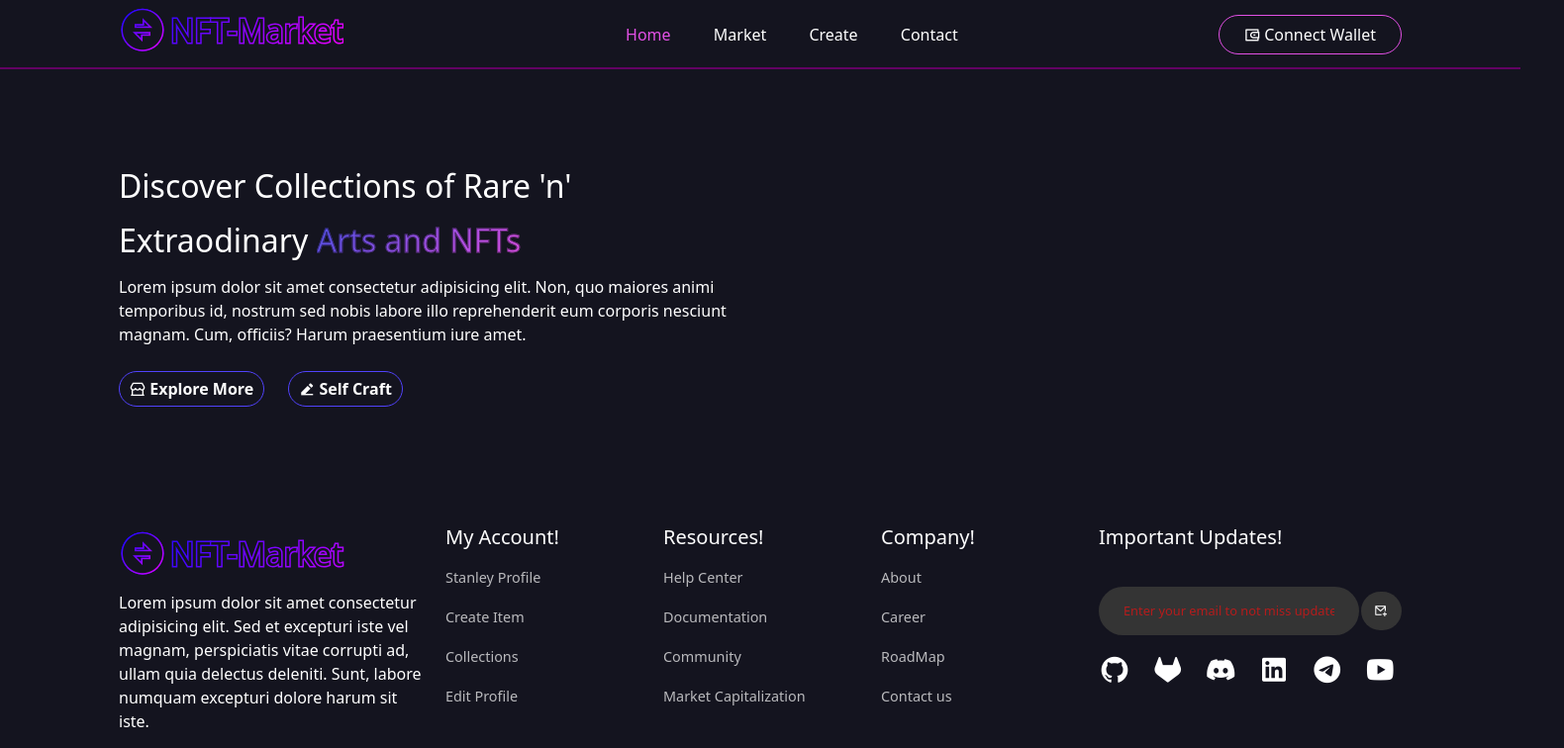
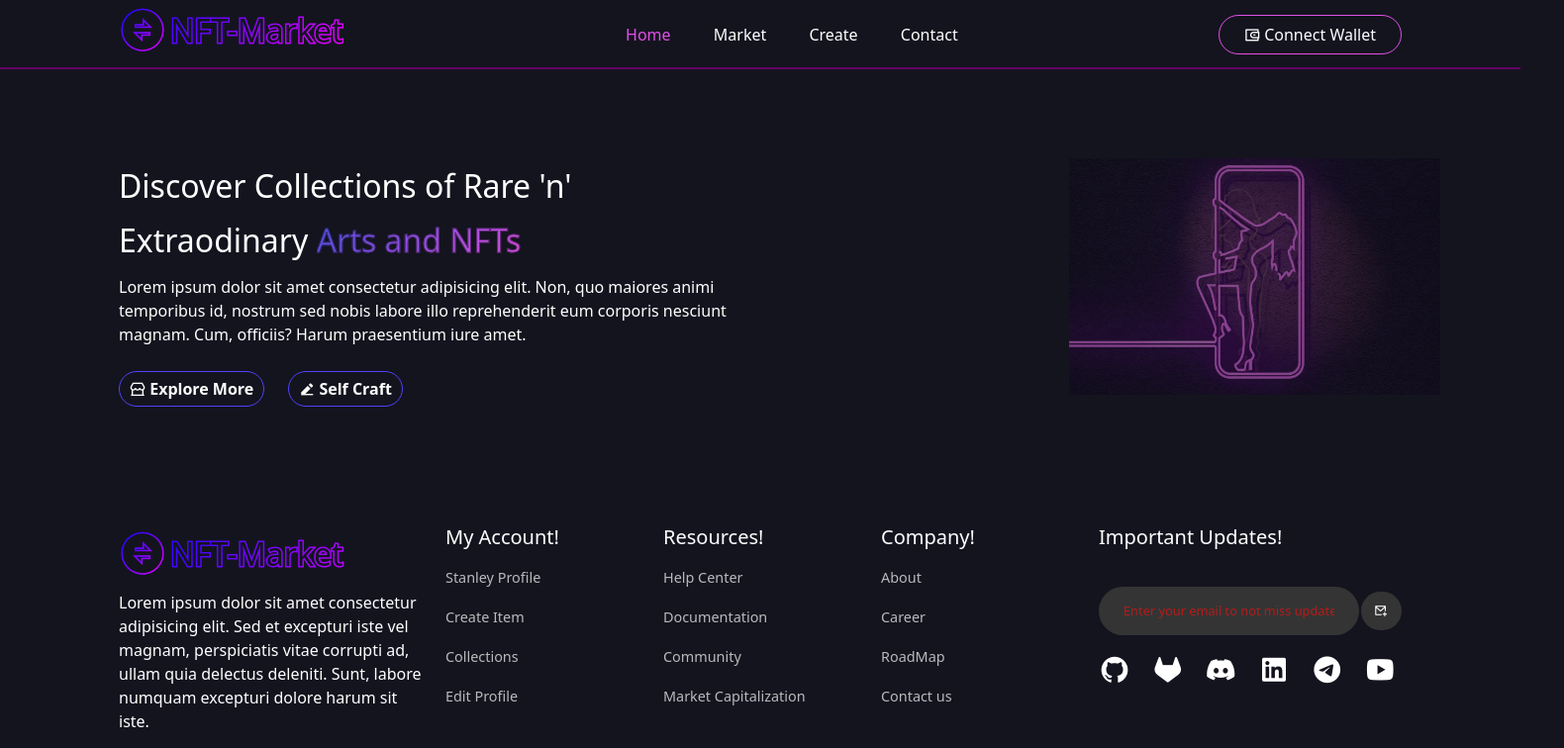
Before and after one commit to Razzor25/MarketPlace-NFT, a React (Create React App) app: page /home in a window 1536 px wide. Shown: the top 756 px of the page at 99% size, 1580 px wide, since content can reach past the window. Built offline with nearby package versions, Linux system fonts and the light colour scheme.

Commit message:
"Heroic Image has been Animated with the help of transition and transformation"

```diff
--- a/src/components/ui/HeroSection.jsx
+++ b/src/components/ui/HeroSection.jsx
@@ -2,6 +2,7 @@ import React from 'react'
 import {Container,Row,Col} from 'reactstrap'
 import {Link} from 'react-router-dom'
 import './hero-section.css'
+import heroImg from '../../Images/myhero.png'
 
 const HeroSection = () => {
   return <section className="hero__section">
@@ -16,6 +17,13 @@ const HeroSection = () => {
                 <button className="btn1"><i class="ri-edit-2-fill"></i> <Link to='/create'>Self Craft</Link></button>
                 </div>
             </Col>
+
+            <Col lg='6' md='6'>
+                <div className='hero__img'>
+                <img src={heroImg} alt="" className='w-75 h-75'></img>
+                </div>
+            </Col>
+
         </Row>
     </Container>
   </section>
--- a/src/components/ui/hero-section.css
+++ b/src/components/ui/hero-section.css
@@ -60,3 +60,34 @@ margin-top: 25px;
     opacity: 1;
     z-index: -1;
 }
+.hero__img{
+    width: 500px;
+    margin:35px 0px 0px 10px;
+    transform-origin: center;
+    transition: 2s;
+    opacity: 0.4;
+
+}
+.hero__img:hover {
+    cursor: pointer;
+    transform: rotateX(360deg);
+    opacity: 1;
+}
+
+@media only screen and (min-width:1400px) {
+
+    .hero__img{
+        width: 500px;
+        margin: auto 300px;
+        transform-origin: center;
+        transition: 3s;
+        opacity: 0.5;
+
+    }
+    .hero__img:hover {
+        cursor: pointer;
+        transform: rotateY(720deg);
+        opacity: 1;
+        -webkit-box-reflect: left 0px;
+    }
+}
```
Also changed, not shown: src/Images/myhero.png.
